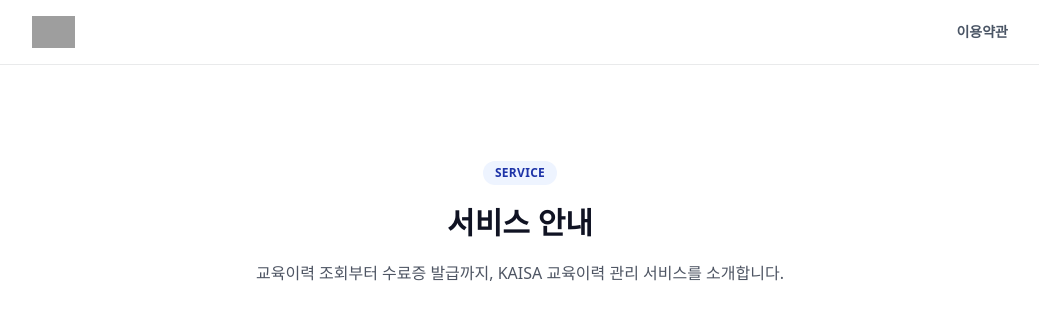
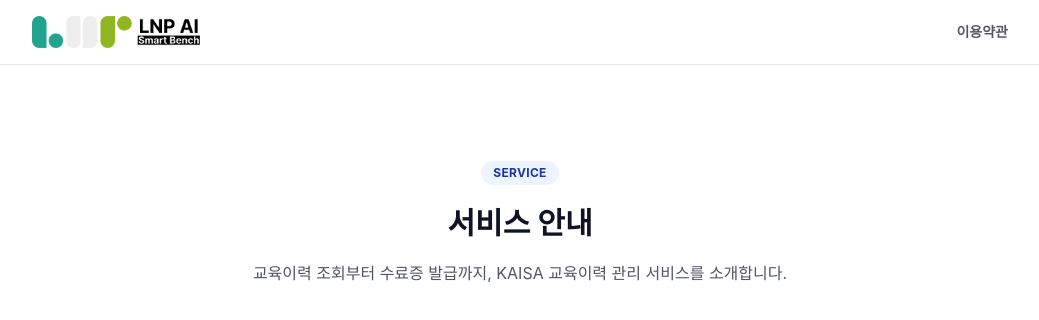
Before and after one commit to blast-dev-team/kaisa-training-records-platform, a React (Vite) app in the folder frontend/apps/web/: page / in a window 1280 px wide. Shown: the top 320 px of the page, without its empty margins (120-1159 px from the left). Built offline with nearby package versions, Linux system fonts and the light colour scheme; grey boxes are pictures that could not be loaded.

Commit message:
feat (fe/web) : asset & style css

```diff
--- a/frontend/apps/web/src/styles/globals.css
+++ b/frontend/apps/web/src/styles/globals.css
@@ -10,6 +10,55 @@
   --color-brand-600: #2743d6;
   --color-brand-700: #1d33a8;
 
+  /* KAISA 디자인 시스템 (Figma 변수 — button 노드에서 확인된 스톱) */
+  --color-primary-50: #edf3fe;
+  --color-primary-100: #d0e1fd;
+  --color-primary-200: #a4c4fa;
+  --color-primary-300: #6f9df6;
+  --color-primary-400: #3b76ee;
+  --color-primary-500: #1f58d9;
+  --color-primary-600: #1849b3;
+  --color-primary-700: #144194;
+  --color-gray-50: #fafafa;
+  --color-gray-100: #f5f5f5;
+  --color-gray-200: #e9eaeb;
+  --color-gray-300: #d5d7da;
+  --color-gray-400: #a4a7ae;
+  --color-gray-500: #717680;
+  --color-gray-600: #535862;
+  --color-gray-700: #414651;
+  --color-gray-800: #252b37;
+  --color-gray-900: #101828;
+  --color-red-50: #fef3f2;
+  --color-red-100: #fee4e2;
+  --color-red-200: #fecdca;
+  --color-red-300: #fda29b;
+  --color-red-500: #f04438;
+  --color-black: #000000;
+
+  /* chip 노드(19:16961)에서 확인된 상태 색 스톱 */
+  --color-yellow-100: #fef0c7;
+  --color-yellow-300: #fec84b;
+  --color-yellow-400: #fdb022;
+  --color-yellow-600: #dc6803;
+  --color-orange-100: #ffead5;
+  --color-orange-300: #feb273;
+  --color-orange-500: #fb6514;
+  --color-green-100: #d1fadf;
+  --color-green-300: #6ce9a6;
+  --color-green-400: #32d583;
+  --color-green-500: #12b76a;
+  --color-indigo-100: #e0eaff;
+  --color-indigo-300: #a4bcfd;
+  --color-indigo-500: #6172f3;
+  --color-violet-200: #e9d7fe;
+  --color-violet-400: #b692f6;
+  --color-violet-600: #7f56d9;
+
+  --font-sans: "Pretendard Variable", "Pretendard", -apple-system,
+    BlinkMacSystemFont, "Segoe UI", Roboto, "Apple SD Gothic Neo",
+    "Noto Sans KR", sans-serif;
+
   --color-ink: #101323;
   --color-ink-2: #4e5563;
   --color-line: #e9eaeb;
```
Also changed, not shown: frontend/apps/web/src/assets/lnp-logo.png (added).
